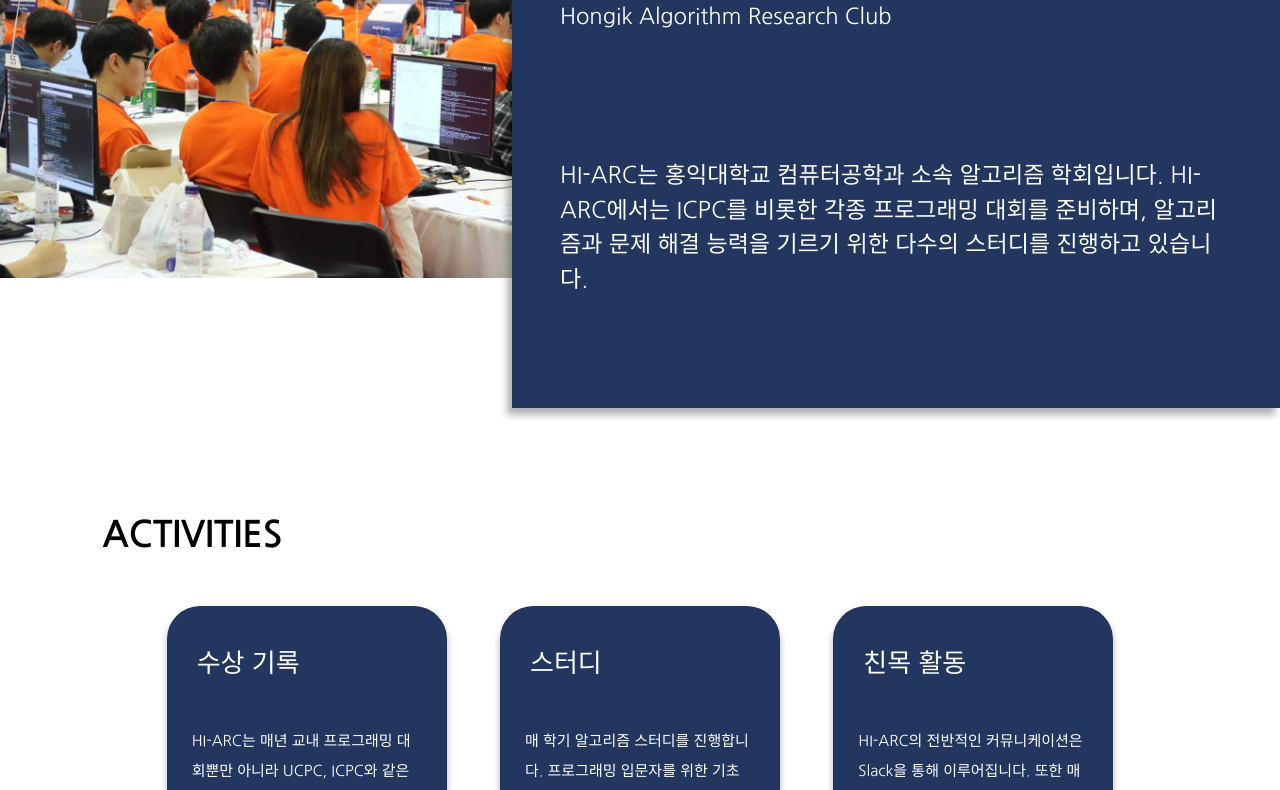
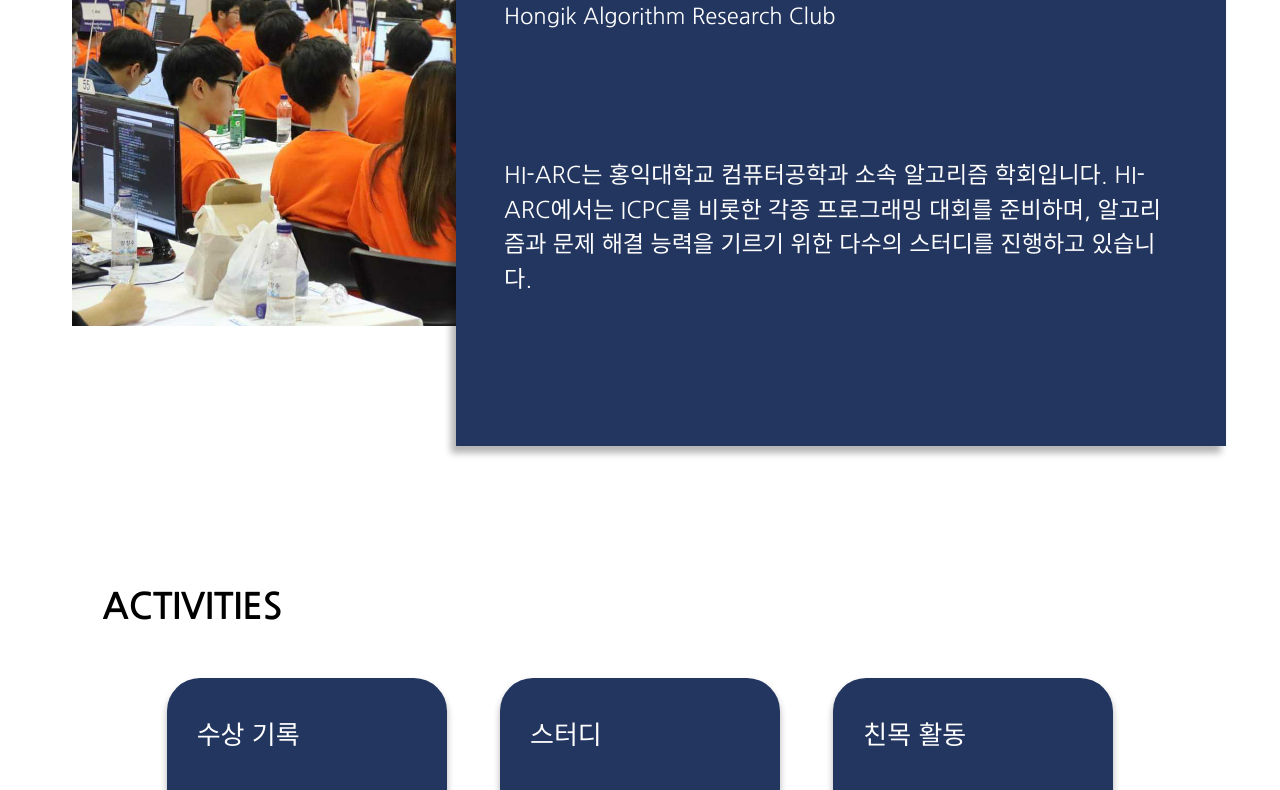
Before and after one commit to HI-ARC/web-dev, a Gatsby site: page / in a window 1280 px wide. Shown: the part 294-1084 px from the top of the page. Built offline with nearby package versions, Linux system fonts and the light colour scheme; Gatsby itself is replaced by a stand-in of ours.

Commit message:
Banner 크기, 간격 수정

```diff
--- a/src/components/Common/Header.tsx
+++ b/src/components/Common/Header.tsx
@@ -34,7 +34,7 @@
     display: none;
   }
 `;
-
+//-------Sidebar-------//
 const SidebarWrapper = styled.div`
     position: fixed;
     z-index: 5;
--- a/src/components/Main/Banner.tsx
+++ b/src/components/Main/Banner.tsx
@@ -7,18 +7,26 @@
   display: flex;
   width: 100%;
   height: 57vw;
-  margin-top: 70px;
+  margin-top: 120px;
   font-size: 16px;
+  padding: 0 5vw;
 
-  @media (min-width: 851px) {
+  @media (min-width: 1400px) {
     margin-top: 120px;
-    height: 49vw;
+    height: calc(40vw + 70px);
     margin-bottom: 30px;
   }
 
+  @media (min-width: 1200px) {
+    padding: 0 calc(50% - 760px + 15vw);
+    // 이 값 수정해야하는데 이대로 두고 슬로건을 넣어도 될 거 같기도 함,,
+  }
+
   @media (max-width: 850px) {
+    padding: 0;
     height: 55vh;
     margin-bottom: 3vw;
+    margin-top: 70px;
   }
 
   @media (max-width: 680px) {
@@ -28,27 +36,36 @@
 
 const MainImage = styled.img`
   position: absolute;
-  width: 53vw;
+  width: 60vw;
+
+  @media (min-width: 1200px) {
+    width: 750px;
+  }
 
   @media (max-width: 850px) {
-    width: 0;
-    height: 0;
+    display: none;
   }
 `;
 
 const AboutWrapper = styled.div`
   color: white;
+  width: 60vw;
+  height: 45vw;
+  margin-top: 70px;
+  margin-left: 30vw;
   padding: 2em 2em 0 2em;
   background-color: #233660;
   position: absolute;
-  width: 60%;
-  height: 40vw;
   box-shadow: -5px 7px 7px rgba(0, 0, 0, 0.3);
   font-size: 24px;
 
-  @media (min-width: 850px) {
-    margin-left: 40%;
-    margin-top: 70px;
+  @media (min-width: 1400px) {
+    //margin-left: calc(760px - 15vw);
+  }
+
+  @media (min-width: 1200px) {
+    width: 770px;
+    height: 550px;
   }
 
   @media (max-width: 850px) {
```
